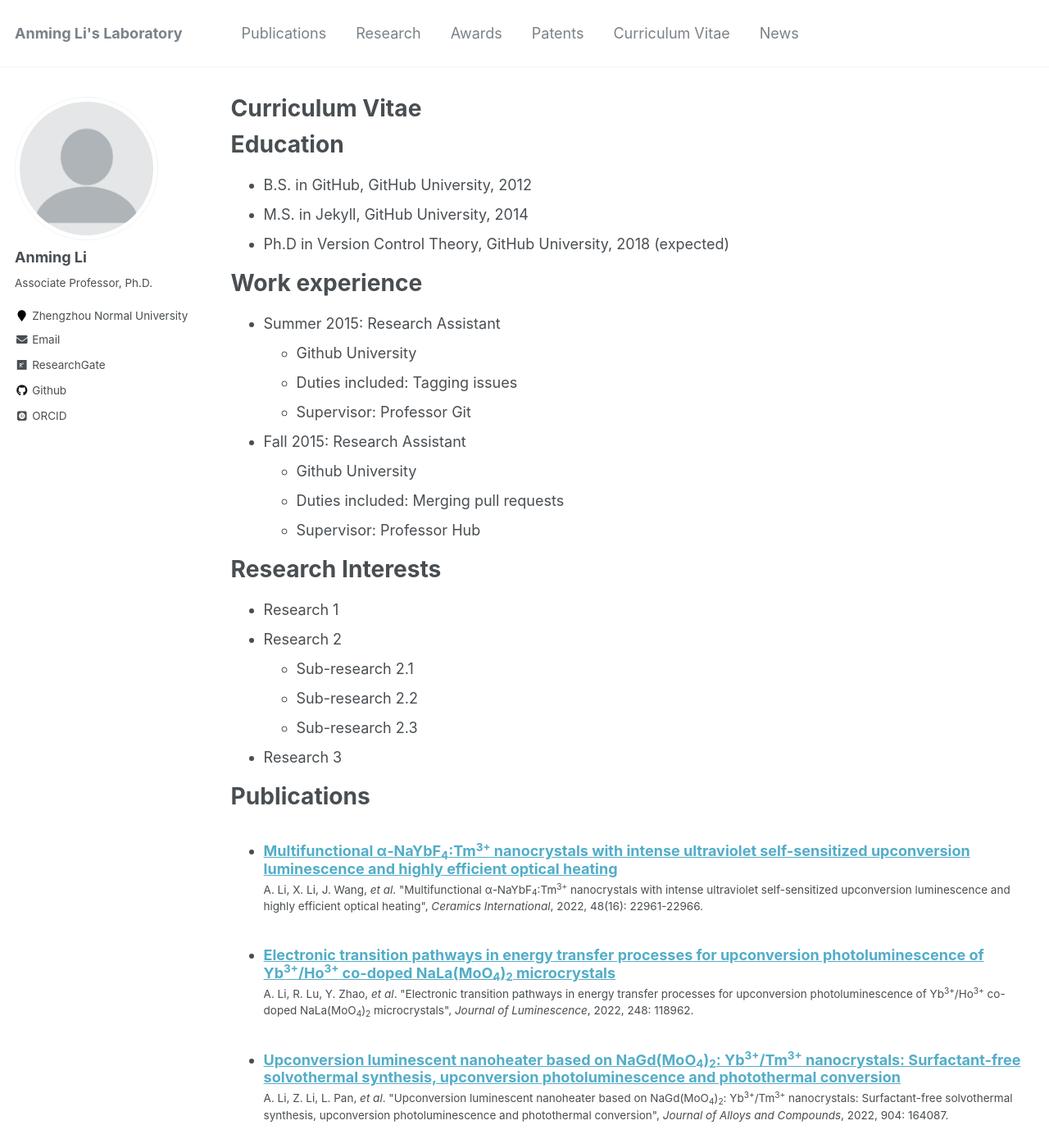
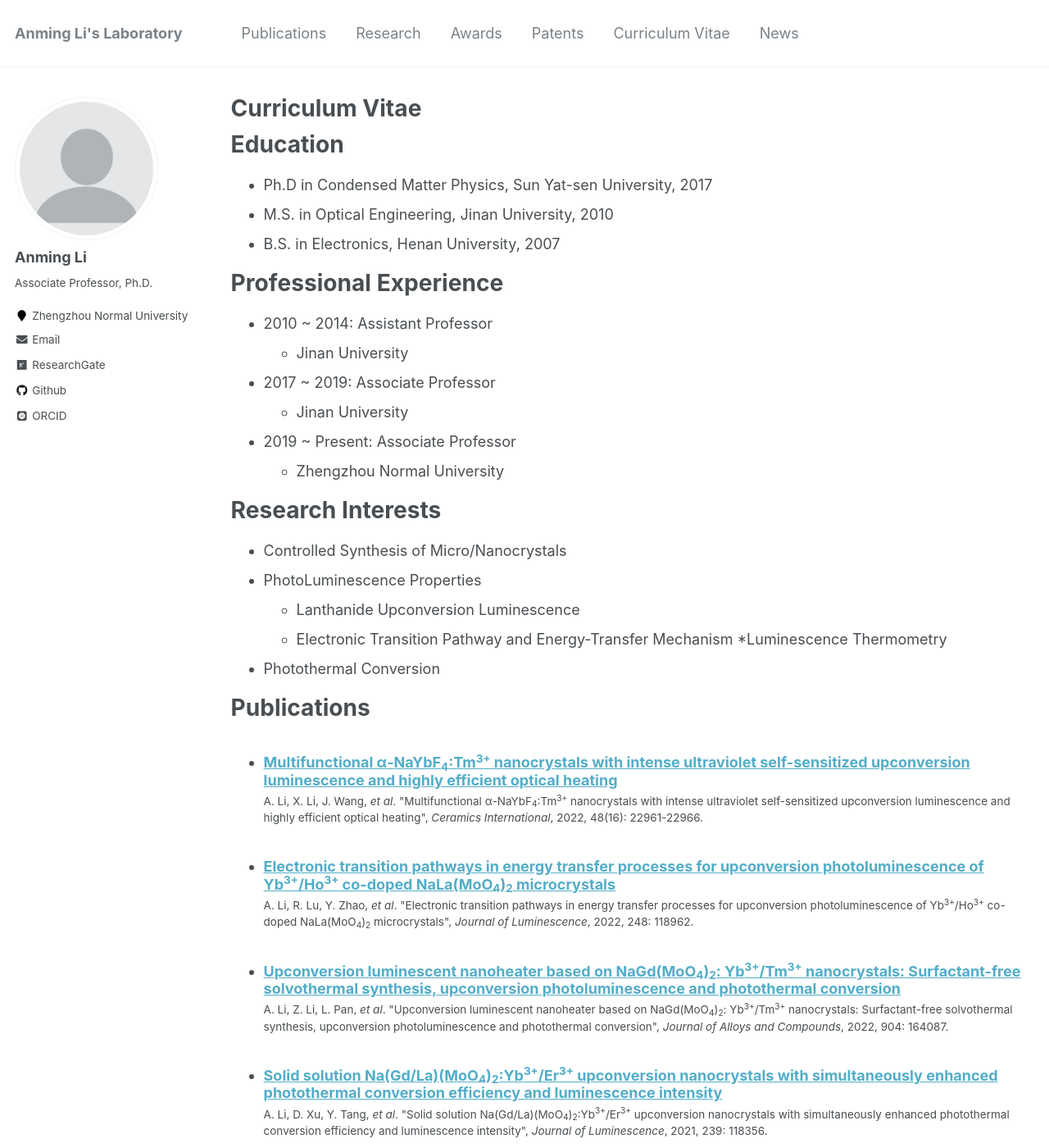
Before and after one commit to ucnclab/ucnclab.github.io, a Jekyll site: the page built from _pages/cv.md, in a window 1280 px wide and 1400 px high. Shown: the whole window at 82% size. Built offline with Jekyll 4.4.1, drawn with Linux system fonts in a browser that asks for light colours; some web fonts are replaced; formulas are drawn with MathJax 3; some of the changed text lies outside the part shown.

Commit message:
Add files via upload

```diff
--- a/_pages/cv.md
+++ b/_pages/cv.md
@@ -11,30 +11,29 @@
 
 Education
 ======
-* B.S. in GitHub, GitHub University, 2012
-* M.S. in Jekyll, GitHub University, 2014
-* Ph.D in Version Control Theory, GitHub University, 2018 (expected)
+* Ph.D in Condensed Matter Physics, Sun Yat-sen University, 2017
+* M.S. in Optical Engineering, Jinan University, 2010
+* B.S. in Electronics, Henan University, 2007
 
-Work experience
+Professional Experience
 ======
-* Summer 2015: Research Assistant
-  * Github University
-  * Duties included: Tagging issues
-  * Supervisor: Professor Git
+* 2010 ~ 2014: Assistant Professor
+  * Jinan University
 
-* Fall 2015: Research Assistant
-  * Github University
-  * Duties included: Merging pull requests
-  * Supervisor: Professor Hub
+* 2017 ~ 2019: Associate Professor
+  * Jinan University
+
+* 2019 ~ Present: Associate Professor
+  * Zhengzhou Normal University
 
 Research Interests
 ======
-* Research 1
-* Research 2
-  * Sub-research 2.1
-  * Sub-research 2.2
-  * Sub-research 2.3
-* Research 3
+* Controlled Synthesis of Micro/Nanocrystals
+* PhotoLuminescence Properties
+  * Lanthanide Upconversion Luminescence
+  * Electronic Transition Pathway and Energy-Transfer Mechanism
+  *Luminescence Thermometry
+* Photothermal Conversion
 
 Publications
 ======
@@ -42,9 +41,15 @@
     {% include archive-single-cv.html %}
   {% endfor %}</ul>
 
-Awards
+Awards and Honors
 ======
   <ul>{% for post in site.awards reversed %}
+    {% include archive-single-cv.html %}
+  {% endfor %}</ul>
+
+Funding Grants
+======
+  <ul>{% for post in site.researchs reversed %}
     {% include archive-single-cv.html %}
   {% endfor %}</ul>
 
@@ -56,4 +61,6 @@
 
 Service and leadership
 ======
-* Currently signed in to 43 different slack teams
+* Founder and Director of the Laboratory of Upconversion Luminescent Micro/Nanocrystals
+* Member of some scientific societies in China
+* Oral speaker for international conferences
```
